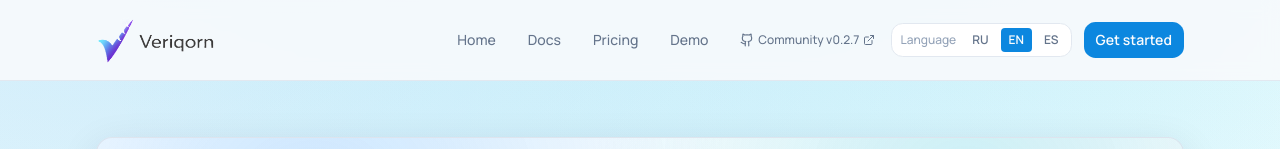
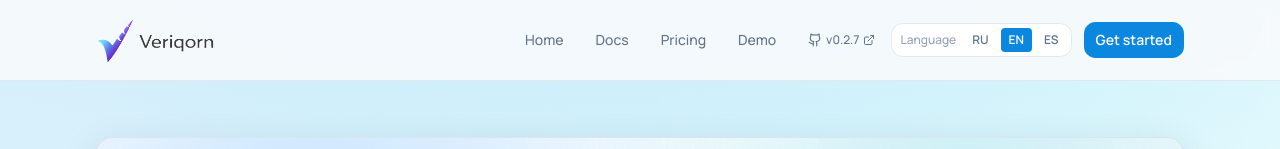
Before and after one commit to Veriqorn/veriqorn-site, a React (Vite) app: page / in a window 1280 px wide. Shown: the top 149 px of the page. Built offline with nearby package versions, Linux system fonts and the light colour scheme; no server answers.

Commit message:
style: simplify header release label
Signed-off-by: Fil-Shtopor <Fil-Shtopor@users.noreply.github.com>

```diff
--- a/src/router.tsx
+++ b/src/router.tsx
@@ -50,7 +50,7 @@ function PlatformReleaseLinks() {
         aria-label={`Open Veriqorn Community ${versionLabel} release notes on GitHub`}
       >
         <Github className="h-3.5 w-3.5" aria-hidden="true" />
-        <span>Community {versionLabel}</span>
+        <span>{versionLabel}</span>
         <ExternalLink className="h-3 w-3" aria-hidden="true" />
       </a>
     </div>
```
